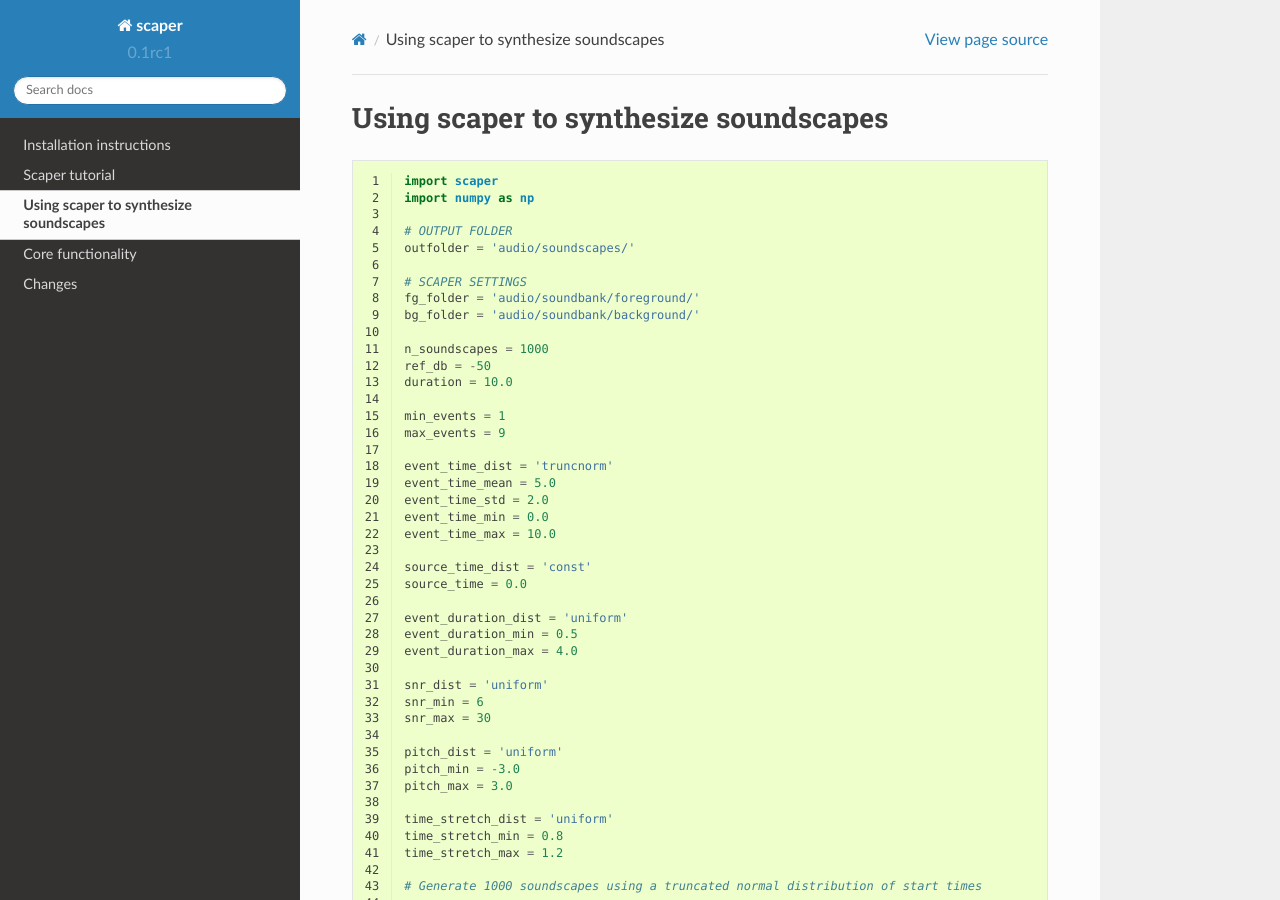
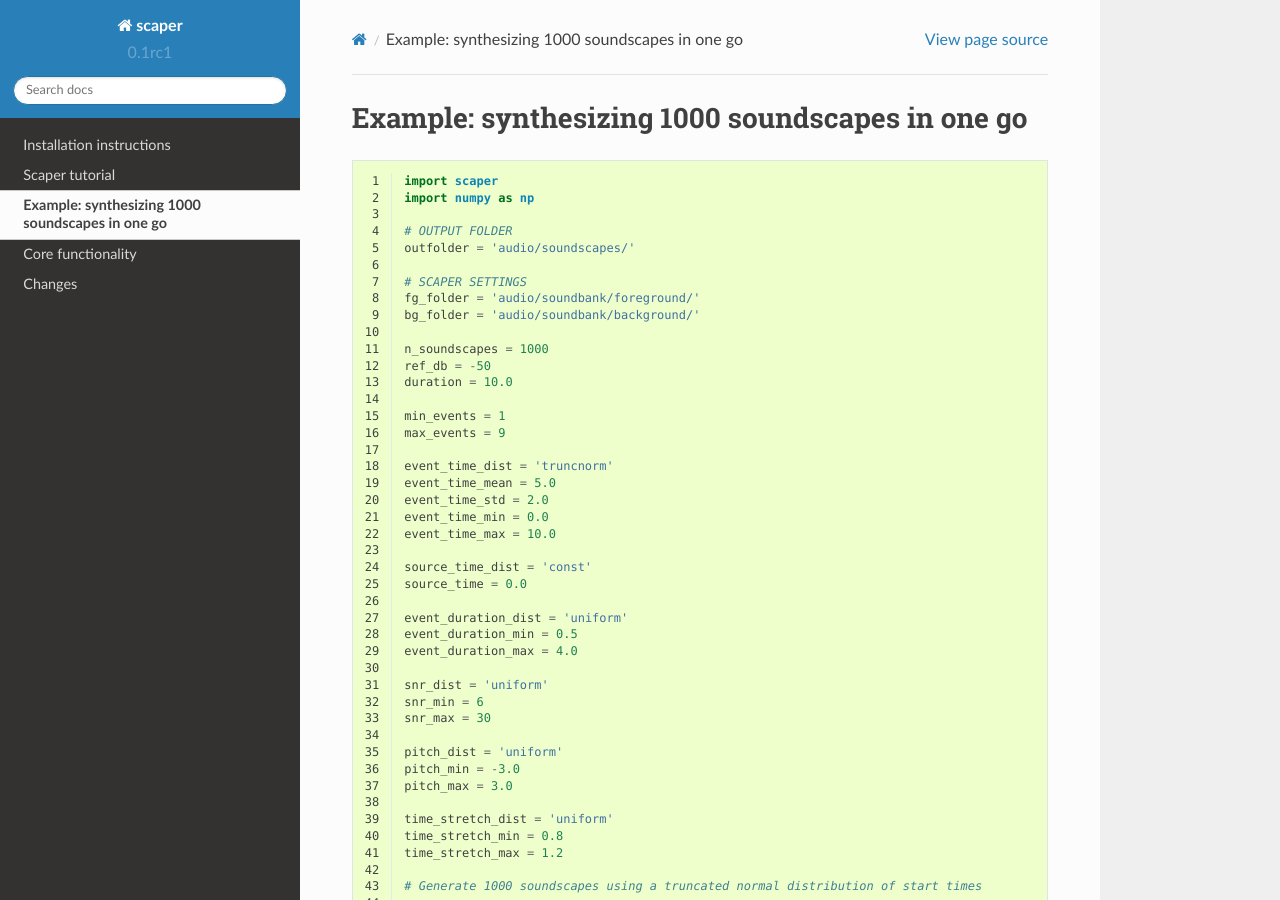
Before and after one commit to justinsalamon/scaper, a Sphinx documentation site: the page built from docs/examples.rst, in a window 1280 px wide and 900 px high. Built offline with Sphinx 7.4.7 and the Read the Docs theme 2.0.0, drawn with Linux system fonts in a browser that asks for light colours.

Commit message:
Rename example title

```diff
--- a/docs/examples.rst
+++ b/docs/examples.rst
@@ -1,7 +1,7 @@
 .. _examples:
 
-Using scaper to synthesize soundscapes
-======================================
+Example: synthesizing 1000 soundscapes in one go
+================================================
 
 .. code-block:: python
     :linenos:
```
